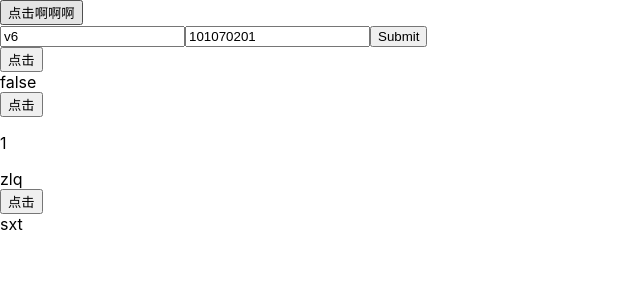
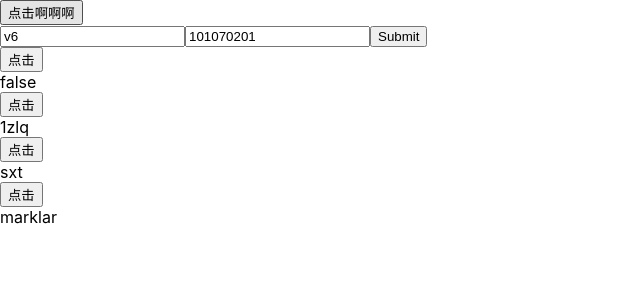
Before and after one commit to bellakongqn/reactpro, a React (Create React App) app: page / in a window 1280 px wide. Shown: the top 300 px of the page, without its empty margins (0-640 px from the left). Built offline with nearby package versions, Linux system fonts and the light colour scheme.

Commit message:
prvState

```diff
--- a/src/App.js
+++ b/src/App.js
@@ -4,6 +4,7 @@ import Input from '../src/component/Input/Input'
 import Component from '../src/component/Component/Component'
 import Array from '../src/component/Array/Array'
 import Parent from './Parentt'
+import WordAdder  from '../src/component/Array/Par'
 
 function App() {
   return (
@@ -13,6 +14,7 @@ function App() {
       <Component />
       <Array />
       <Parent />
+      <WordAdder />
     </div>
   );
 }
--- a/src/component/Array/Array.js
+++ b/src/component/Array/Array.js
@@ -16,18 +16,21 @@ class IndexPage extends Component {
     //   return false;
     // }
     changeState = () => {
-      let { arr } = this.state;
-      arr.push('2')
-      var obj = {
-        name: "zl"
-      }
-      this.setState({
-        // obj
-        // obj:{name:"Z"}
-        arr // pureComponent下不会重新render
-        // arr: [...arr, '2']
-      })
-      console.log(this.state.arr)
+      // let { arr } = this.state;
+      // arr.push('2')
+      // var obj = {
+      //   name: "zl"
+      // }
+      // this.setState({
+      //   // obj
+      //   // obj:{name:"Z"}
+      //   arr // pureComponent下不会重新render
+      //   // arr: [...arr, '2']
+      // })
+      // console.log(this.state.arr)
+      this.setState(prevState => ({
+        arr: [...prevState.arr, 'bella'],
+       }));
     };
     render() {
       console.log('render');
@@ -36,9 +39,10 @@ class IndexPage extends Component {
         <div>
           <button onClick={this.changeState}>点击</button>
           <div>
-            {arr.map((item) => (
+            {/* {arr.map((item) => (
               <p>{item}</p>
-            ))}
+            ))} */}
+            {arr.join(',')}
             {obj.name}
           </div>
         </div>
--- /dev/null
+++ b/src/component/Array/New.js
@@ -0,0 +1,6 @@
+import React from 'react';
+export default class ListOfWords extends React.PureComponent {
+    render() {
+     return <div>{this.props.words.join(',')}</div>;
+    }
+}
--- /dev/null
+++ b/src/component/Array/Par.js
@@ -0,0 +1,25 @@
+import React from 'react';
+import ListOfWords from './New'
+export default class WordAdder extends React.Component {
+    constructor(props) {
+     super(props);
+     this.state = {
+      words: ['marklar']
+     };
+    }
+
+    handleClick = ()  =>{
+        this.setState(prevState => ({
+         words: [...prevState.words, 'bella'],
+        }));
+    };
+
+    render() {
+     return (
+      <div>
+       <button onClick={this.handleClick} >点击</button>
+       <ListOfWords words={this.state.words} />
+      </div>
+     );
+    }
+   }
```
